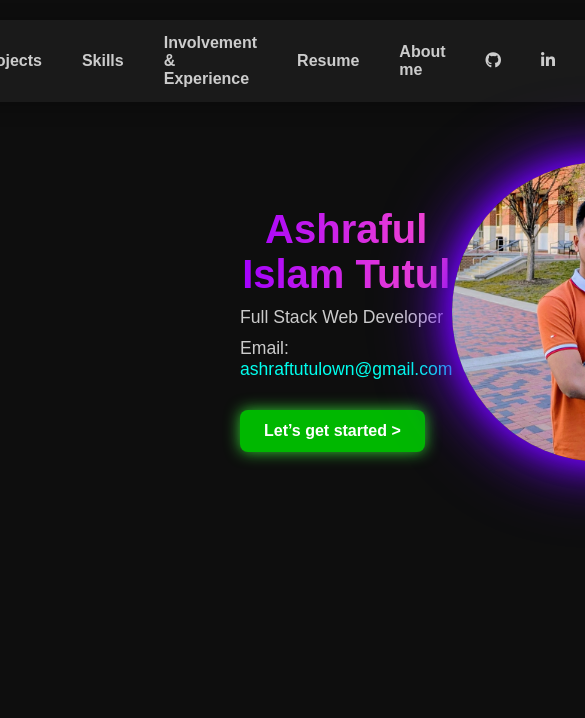
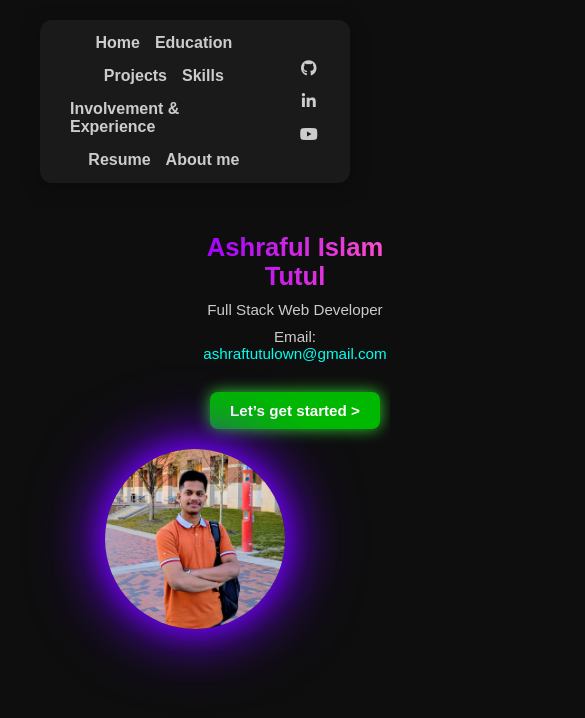
Before and after one commit to shraf2004/AshPort, a plain HTML site: page index.html in a window 390 px wide. Shown: the top 718 px of the page, 585 px wide, since content can reach past the window. Drawn offline with Linux system fonts and the light colour scheme.

Commit message:
Update resume and mobile view

```diff
--- a/style.css
+++ b/style.css
@@ -518,3 +518,35 @@ body.resume-page {
   background-color: #00c3a8;
   box-shadow: 0 0 20px #00ffc8;
 }
+
+@media (max-width: 600px) {
+  .hero {
+    flex-direction: column;
+    text-align: center;
+    padding: 20px;
+  }
+  .intro-text h1 {
+    font-size: 1.6rem;
+    margin-bottom: 8px;
+  }
+  .intro-text p {
+    font-size: 0.95rem;
+  }
+  .cta-btn {
+    padding: 10px 20px;
+    font-size: 0.95rem;
+  }
+  .profile-img {
+    margin: 20px auto 0;
+  }
+  .profile-img img {
+    width: 180px;
+    height: 180px;
+    margin: 0;
+  }
+  .nav-links, .social-icons {
+    gap: 15px;
+    flex-wrap: wrap;
+    justify-content: center;
+  }
+}
```
Also changed, not shown: involve.html (+4 -3 lines), res.jpg, 1 other file.
